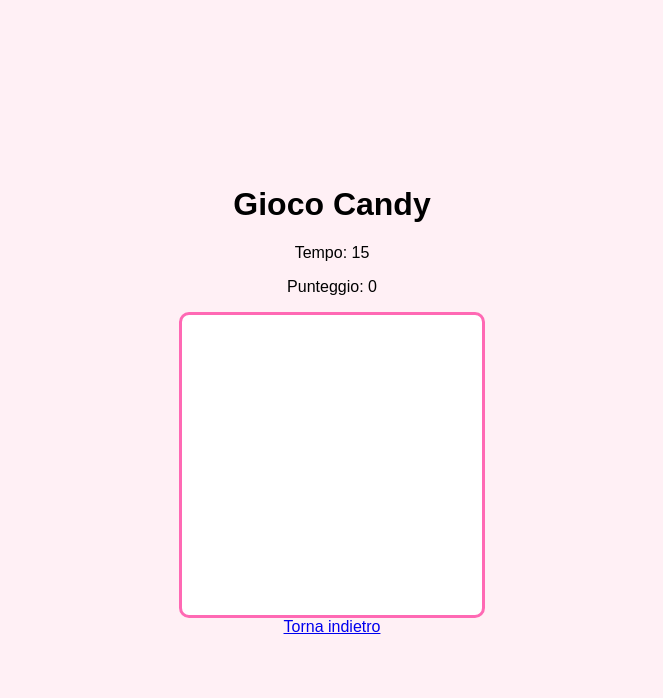
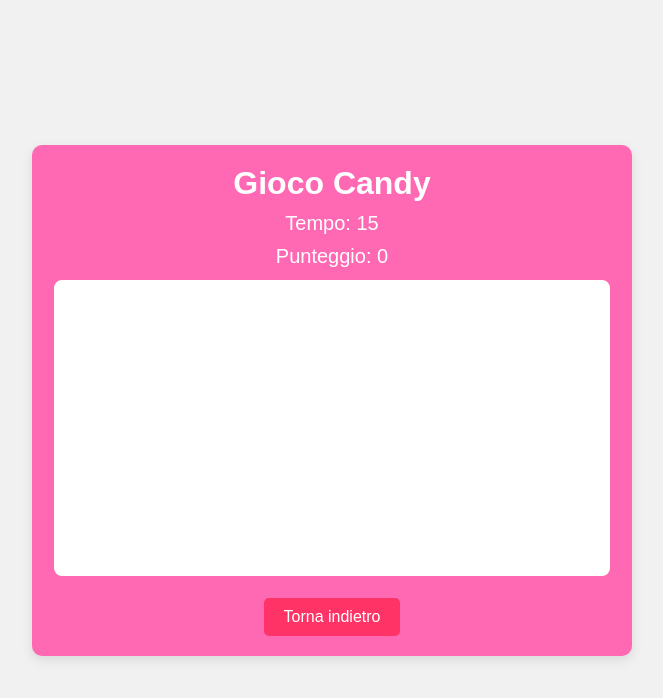
Before and after one commit to candyshopclick/Kandylain, a plain HTML site: page gioca.html in a window 1280 px wide. Shown: the whole page, without its empty margins (308-971 px from the left). Drawn offline with Linux system fonts and the light colour scheme.

Commit message:
Update gioca.css

```diff
--- a/gioca.css
+++ b/gioca.css
@@ -1,44 +1,79 @@
-/* Stile Generale */
+* {
+    margin: 0;
+    padding: 0;
+    box-sizing: border-box;
+}
+
 body {
     font-family: 'Arial', sans-serif;
-    margin: 0;
-    padding: 0;
-    background-color: #FFF0F5; /* Colore di sfondo rosa chiaro */
+    background-color: #f1f1f1;
     display: flex;
+    flex-direction: column;
+    align-items: center;
     justify-content: center;
-    align-items: center;
-    height: 100vh;
-    overflow: hidden;
+    min-height: 100vh;
+    text-align: center;
+    padding: 20px;
 }
 
 .game-container {
-    text-align: center;
+    background-color: #FF69B4; /* Rosa caramella */
+    padding: 20px;
+    border-radius: 10px;
+    box-shadow: 0px 4px 12px rgba(0, 0, 0, 0.1);
+    width: 100%;
+    max-width: 600px;
+}
+
+h1 {
+    font-size: 32px;
+    color: white;
+    margin-bottom: 10px;
+}
+
+#timer, #score {
+    font-size: 20px;
+    color: white;
+    margin: 10px 0;
 }
 
 .candy-box {
-    width: 300px;
+    position: relative;
+    width: 100%;
     height: 300px;
-    position: relative;
-    margin: 0 auto;
-    background-color: #FFF;
-    border: 3px solid #FF69B4;
+    background-color: #fff;
+    border: 2px solid #FF69B4; /* Rosa caramella */
     border-radius: 10px;
     overflow: hidden;
 }
 
-#candy {
-    width: 50px;
-    height: 50px;
-    background-color: #FF1493;
+.candy {
     position: absolute;
-    border-radius: 50%;
-    display: none; /* Inizialmente non visibile */
+    font-size: 40px;
+    cursor: pointer;
+    user-select: none;
+    animation: popUp 0.5s ease-out forwards;
 }
 
-.score {
-    font-size: 24px;
-    color: #333;
+@keyframes popUp {
+    0% {
+        transform: scale(0);
+        opacity: 0;
+    }
+    100% {
+        transform: scale(1);
+        opacity: 1;
+    }
+}
+
+.back-button {
+    display: inline-block;
     margin-top: 20px;
+    padding: 10px 20px;
+    background-color: #ff3366; /* Rosa caramella */
+    color: white;
+    text-decoration: none;
+    border-radius: 5px;
 }
 
 .score-board {
@@ -47,32 +82,24 @@ body {
     left: 50%;
     transform: translate(-50%, -50%);
     background-color: #fff;
-    padding: 30px 40px;
+    padding: 20px;
     border-radius: 10px;
     box-shadow: 0px 4px 12px rgba(0, 0, 0, 0.1);
     display: none;
     z-index: 999;
     text-align: center;
-    width: 350px; /* Riquadro più grande */
-    height: 250px;
 }
 
 #final-score {
-    font-size: 30px;
+    font-size: 24px;
     color: #333;
-    margin-bottom: 20px;
-}
-
-#final-score-value {
-    font-size: 36px;
-    color: #FF1493;
 }
 
 #close-btn {
     position: absolute;
     top: 10px;
     right: 10px;
-    font-size: 40px;
+    font-size: 30px;
     color: #FF69B4;
     cursor: pointer;
 }
```
